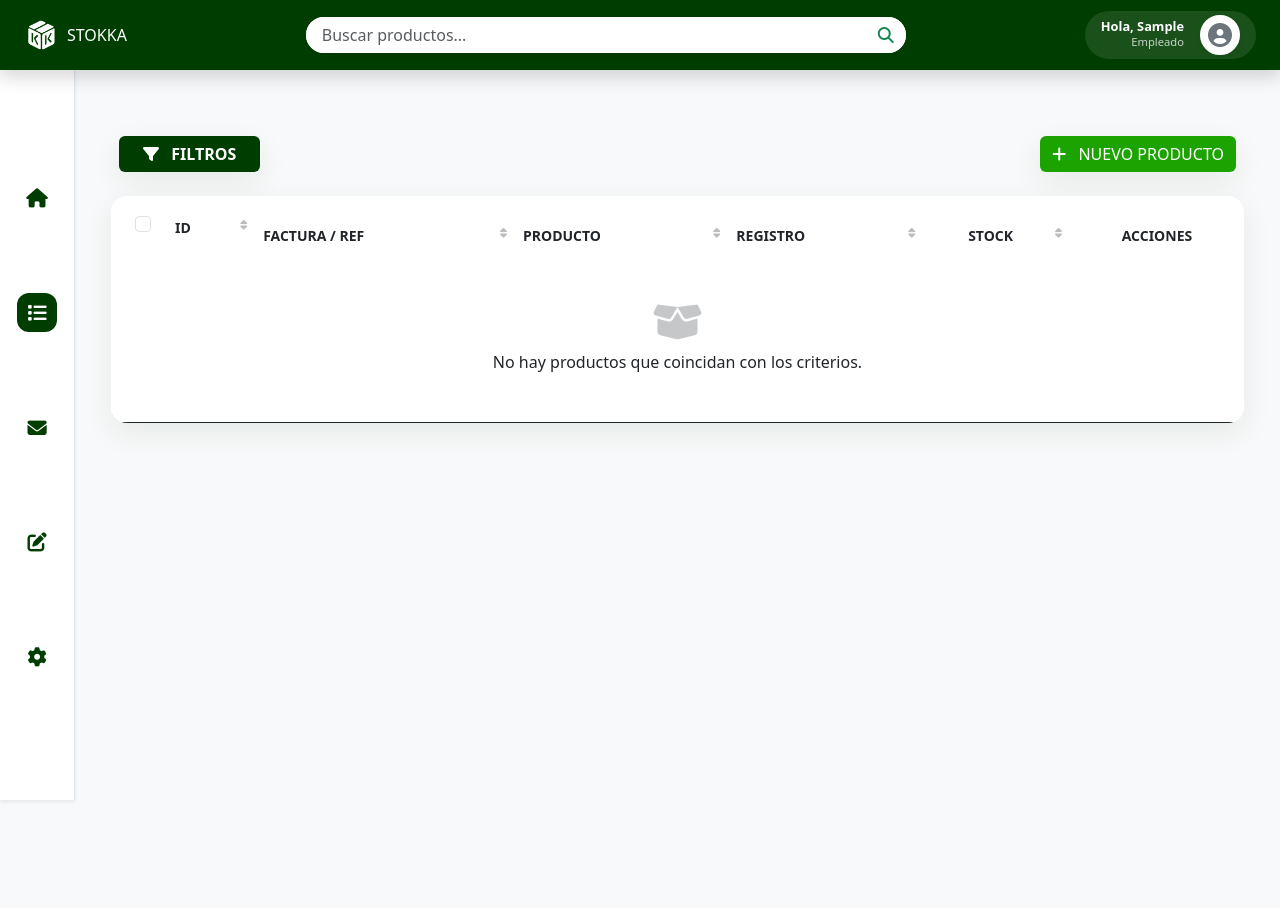
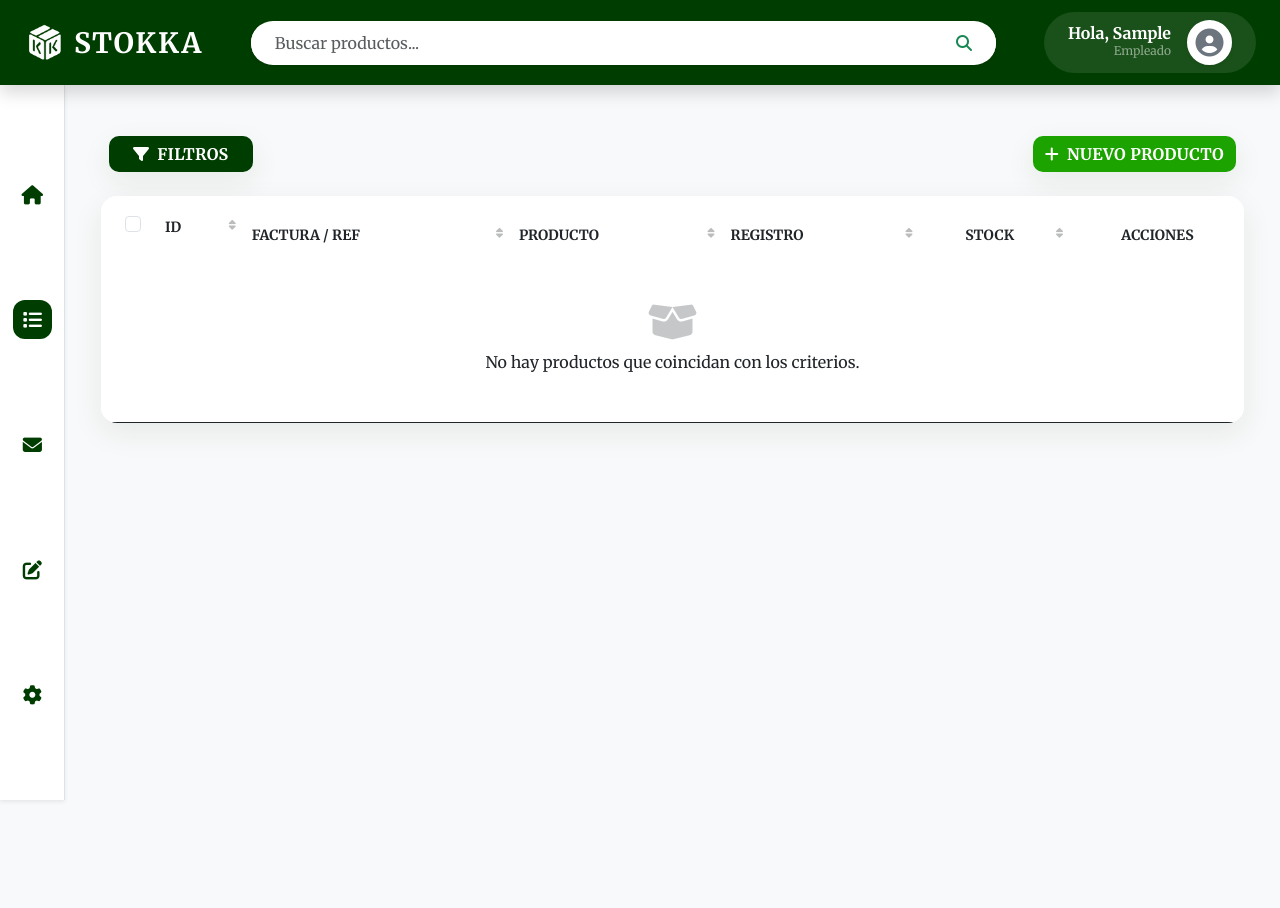
Before and after one commit to RaulGuiraoD/STOKKA, a Django app: page /inventario/ in a window 1280 px wide. Run offline with Django 5.2, Linux system fonts and the light colour scheme; the visitor is signed in with stand-in values (Sample User, id 1); data that the repository does not hold is empty.

Commit message:
Reajuste esteticos varios. Base.html restaurado, header un poco mas grande, fuente merriweather integrada para toda la aplicación.

```diff
--- a/static/css/dashboard.css
+++ b/static/css/dashboard.css
@@ -1,25 +1,18 @@
 /* ==========================================
    STOKKA - DASHBOARD MINIMAL CORE
-   ========================================== */
+   ==========================================
 
-:root {
-    --header-height: 70px;
-    --sidebar-w: 75px;
-    --sidebar-w-expand: 110px;
-}
-
-/* 1. HEADER (Fijo arriba) */
+/* 1. HEADER  */
 .dashboard-header {
     height: var(--header-height);
     background-color: var(--verde-stokka);
     z-index: 1050;
 }
 
-.mini-logo { width: 35px; filter: brightness(0) invert(1); }
-
-/* 2. SIDEBAR (Solo estructura esencial) */
+/* 2. SIDEBAR  */
 .dashboard-sidebar {
     width: var(--sidebar-w);
+    padding-top: 20px;
     height: calc(100vh - var(--header-height));
     position: fixed;
     top: var(--header-height);
@@ -29,10 +22,22 @@
     border-right: 1px solid #eee;
     transition: width 0.3s ease;
 }
+.nav.flex-md-column {
+    gap: 25px !important;
+}
+
+.nav-link-stokka i {
+    font-size: 1.4rem;
+    padding: 12px;
+}
+
+.dashboard-content {
+    margin-left: var(--sidebar-w);
+}
 
 .dashboard-sidebar:hover { width: var(--sidebar-w-expand); }
 
-/* 3. ENLACES (Estilo Stokka) */
+/* 3. ENLACES  */
 .nav-link-stokka {
     display: flex;
     flex-direction: column;
@@ -51,7 +56,7 @@
 .nav-link-stokka .nav-text {
     font-size: 0.65rem;
     font-weight: 700;
-    opacity: 0; /* Oculto por defecto en escritorio */
+    opacity: 0;
     transition: opacity 0.2s;
 }
 
@@ -60,10 +65,9 @@
 .nav-link-stokka:hover i { background: var(--verde-stokka-light); }
 .nav-link-stokka.active i { background: var(--verde-stokka); color: #fff; }
 
-/* 4. CONTENIDO (Eliminamos márgenes manuales) */
+/* 4. CONTENIDO */
 .dashboard-content {
     margin-left: var(--sidebar-w);
-    /* El padding-top de Bootstrap en el HTML manejará el resto */
     transition: margin-left 0.3s ease;
 }
 
@@ -76,19 +80,20 @@
 @media (max-width: 991.98px) {
     .dashboard-sidebar {
         top: auto !important; bottom: 0 !important;
-        width: 100% !important; height: 65px !important;
+        width: 100% !important; height: 75px !important;
         border-top: 1px solid #eee;
         border-radius: 20px 20px 0 0;
         transform: translateY(0);
         transition: transform 0.3s ease;
+        padding-top: 8px; z-index: 1060;
     }
 
     .dashboard-sidebar.sidebar-hidden { transform: translateY(100%); }
 
-    .nav-link-stokka .nav-text { opacity: 1 !important; font-size: 0.6rem; }
+    .nav-link-stokka .nav-text { opacity: 1 !important; font-size: 0.8rem; margin-top: -2px; }
 
     .dashboard-content {
         margin-left: 0 !important;
-        padding-bottom: 80px !important;
+        padding-bottom: 90px !important;
     }
 }
--- a/static/css/estilos.css
+++ b/static/css/estilos.css
@@ -10,6 +10,15 @@
     --gris-fondo: #F2F4F6;
     --verde-stokka-light: #e6f0e6;
     --rojo-alerta-light: #fce8e6;
+
+    --header-height: 85px;
+    --sidebar-w: 65px;
+    --sidebar-w-expand: 100px;
+}
+body {
+    font-family: 'Merriweather', serif !important;
+    font-weight: 400;
+    color: black;
 }
 
 /* --- SOMBRA STOKKA GLOBAL ---
@@ -24,20 +33,19 @@
     box-shadow: 0 15px 35px rgba(0, 61, 0, 0.15) !important;
 }
 
-/* --- BOTONES STOKKA ---
-   Mantenemos tus clases pero integradas con el comportamiento de Bootstrap */
+/* --- BOTONES STOKKA --- */
 .btn-stokka, .btn-cancelar-stokka, .btn-cancelar2-stokka, .btn-editar-stokka {
     font-weight: 600 !important;
     text-transform: uppercase;
     letter-spacing: 0.3px;
     transition: all 0.3s ease !important;
-    border-radius: 10px; /* Consistencia en todos los botones */
+    border-radius: 10px;
     display: inline-flex;
     align-items: center;
     justify-content: center;
 }
 
-/* Botón Principal (Verde) */
+/* Botón Principal  */
 .btn-stokka {
     background-color: var(--verde-stokka) !important;
     color: white !important;
@@ -49,7 +57,7 @@
     box-shadow: 0 5px 15px rgba(0, 61, 0, 0.2) !important;
 }
 
-/* Botón Cancelar (Rojo) */
+/* Botón Cancelar  */
 .btn-cancelar-stokka {
     color: var(--rojo-alerta) !important;
     border: 2px solid var(--rojo-alerta) !important;
@@ -61,7 +69,7 @@
     transform: translateY(-2px);
 }
 
-/* Botón Cancelar Alternativo (Verde Borde) */
+/* Botón Cancelar Alternativo (Verde) */
 .btn-cancelar2-stokka {
     color: var(--verde-stokka) !important;
     border: 2px solid var(--verde-stokka) !important;
@@ -73,7 +81,7 @@
     transform: translateY(-2px);
 }
 
-/* Botón Editar (Amarillo) */
+/* Botón Editar  */
 .btn-editar-stokka {
     color: var(--amarillo-alerta) !important;
     border: 2px solid var(--amarillo-alerta) !important;
@@ -109,8 +117,7 @@
     border: 2px solid var(--rojo-alerta) !important;
 }
 
-/* --- MODALES E INPUTS ---
-   Estilo unificado para que todos los formularios se vean igual */
+/* --- MODALES E INPUTS --- */
 .modal-content { border-radius: 15px; border: none; }
 
 .stokka-input, .modal-body input, .modal-body select {
@@ -128,18 +135,17 @@
 
 /* --- MEDIA QUERY: BOTONES RESPONSIVOS --- */
 @media (max-width: 991.98px) {
-    /* Contenedores de botones se adaptan */
     .btn-container-stokka {
         display: flex;
         flex-wrap: wrap;
-        gap: 10px;
+        gap: 20px;
         justify-content: center;
     }
 
     .btn-stokka, .btn-cancelar-stokka, .btn-cancelar2-stokka, .btn-editar-stokka {
         flex: 1 1 auto;
         min-width: 130px;
-        height: 48px; /* Tamaño dedo */
+        height: 48px;
         font-size: 0.85rem !important;
     }
 }
--- a/static/css/inventario.css
+++ b/static/css/inventario.css
@@ -31,7 +31,18 @@
     color: inherit;
 }
 
-/* Botón Nuevo Usuario */
+/* Botones Inventario */
+.btn-inventario-cancelar-stokka, .btn-inventario-cancelar2-stokka, .btn-inventario-stokka, .btn-inventario-editar-stokka{
+font-weight: 600 !important;
+    text-transform: uppercase;
+    letter-spacing: 0.3px;
+    transition: all 0.3s ease !important;
+    border-radius: 10px;
+    display: inline-flex;
+    align-items: center;
+    justify-content: center;
+}
+
 .btn-inventario-stokka {
     background-color: var(--verde-stokka) !important;
     color: white !important;
--- a/templates/base.html
+++ b/templates/base.html
@@ -20,17 +20,19 @@
     <header class="dashboard-header fixed-top d-flex align-items-center justify-content-between px-3 px-md-4 shadow">
         <div class="header-left d-flex align-items-center gap-2 cursor-pointer"
             onclick="location.href='{% url 'index' %}'">
-            <img src="{% static 'assets/Logo stokka.png' %}" class="mini-logo" alt="Logo">
-            <span class="brand-name d-none d-md-block text-white">STOKKA</span>
+            <img src="{% static 'assets/Logo stokka.png' %}" style="width: 42px;" class="mini-logo" alt="Logo">
+            <span class="brand-name d-none d-md-block text-white fs-3 fw-bolder" style="letter-spacing: 1.5px;">
+                STOKKA
+            </span>
         </div>
 
         <div class="header-center flex-grow-1 d-flex justify-content-center px-2 px-md-5">
             <form action="{% url 'inventario' %}" method="GET" class="search-bar-container w-100"
-                style="max-width: 600px;">
-                <div class="input-group bg-white rounded-pill overflow-hidden shadow-sm">
-                    <input type="text" name="q" class="form-control border-0 px-3" placeholder="Buscar productos..."
-                        aria-label="Buscar">
-                    <button class="btn border-0 text-success bg-white" type="submit">
+                style="max-width: 800px;">
+                <div class="input-group bg-white rounded-pill overflow-hidden shadow-sm py-1">
+                    <input type="text" name="q" class="form-control border-0 px-4 fs-6"
+                        placeholder="Buscar productos...">
+                    <button class="btn border-0 text-success bg-white pe-4" type="submit">
                         <i class="fa-solid fa-magnifying-glass"></i>
                     </button>
                 </div>
@@ -39,22 +41,21 @@
 
         <div class="header-right">
             <a href="{% url 'perfil' %}"
-                class="user-identity d-flex align-items-center gap-2 gap-md-3 px-3 py-1 rounded-pill text-decoration-none"
+                class="user-identity d-flex align-items-center gap-3 px-4 py-2 rounded-pill text-decoration-none"
                 style="background: rgba(255, 255, 255, 0.1);">
                 <div class="user-text text-end d-none d-sm-block">
-                    <span class="user-name d-block fw-bold text-white" style="font-size: 0.8rem; line-height: 1.2;">
+                    <span class="user-name d-block fw-bold text-white fs-6 mb-0" style="line-height: 1.1;">
                         Hola, {{ user.first_name|capfirst }}
                     </span>
-                    <span class="user-role d-block opacity-75 text-white" style="font-size: 0.7rem;">
+                    <span class="user-role d-block text-white-50" style="font-size: 0.75rem;">
                         {{ user.get_rol_display|capfirst }}
                     </span>
                 </div>
                 <div class="bg-white border border-2 border-white shadow-sm rounded-circle overflow-hidden d-flex align-items-center justify-content-center"
-                    style="width: 40px; height: 40px;">
-                    {% if user.perfil.foto %}
+                    style="width: 45px; height: 45px;"> {% if user.perfil.foto %}
                     <img src="{{ user.perfil.foto.url }}" alt="Avatar" class="w-100 h-100 object-fit-cover">
                     {% else %}
-                    <i class="fa-solid fa-circle-user text-secondary fs-4"></i>
+                    <i class="fa-solid fa-circle-user text-secondary fs-3"></i>
                     {% endif %}
                 </div>
             </a>
@@ -63,15 +64,14 @@
 
     <div class="main-wrapper d-flex mt-5 pt-3">
         <nav class="dashboard-sidebar shadow-sm bg-white border-end">
-            <ul
-                class="nav flex-row flex-md-column align-items-center h-100 list-unstyled justify-content-around justify-content-md-evenly py-0 py-md-5">
+            <ul class="nav flex-row flex-md-column align-items-center h-100 list-unstyled justify-content-around justify-content-md-evently px-2 py-0 py-md-5 gap-md-4"">
 
-                <li class="nav-item-container">
-                    <a href="{% url 'index' %}"
-                        class="nav-link-stokka {% if request.resolver_match.url_name == 'index' %}active{% endif %}">
-                        <i class="fa-solid fa-house"></i>
-                        <span class="nav-text">Inicio</span>
-                    </a>
+                <li class=" nav-item-container">
+                <a href="{% url 'index' %}"
+                    class="nav-link-stokka {% if request.resolver_match.url_name == 'index' %}active{% endif %}">
+                    <i class="fa-solid fa-house"></i>
+                    <span class="nav-text">Inicio</span>
+                </a>
                 </li>
 
                 <li class="nav-item-container">
```
